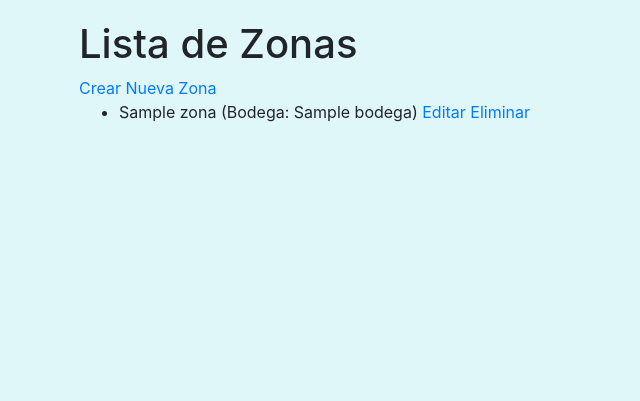
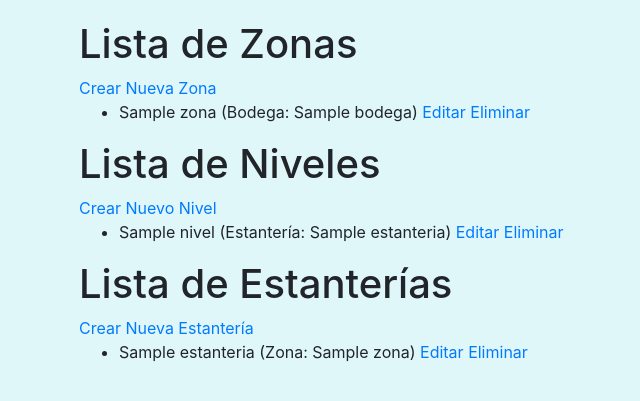
Before and after one commit to corsinf/BWMS, a Django app: page /gestion_bodegas/ubicaciones/zonas/ in a window 1280 px wide. Shown: the top 401 px of the page, without its empty margins (201-841 px from the left). Run offline with Django 5.2, Linux system fonts and the light colour scheme; tables that the repository leaves empty hold one stand-in row (values such as "Sample post"); some libraries are stand-ins or nearby versions.

Commit message:
Cambios en views

```diff
--- a/gestion_bodegas/templates/gestion_bodegas/ubicaciones/zonas/lista_zonas.html
+++ b/gestion_bodegas/templates/gestion_bodegas/ubicaciones/zonas/lista_zonas.html
@@ -14,4 +14,30 @@
             <li>No hay zonas registradas.</li>
         {% endfor %}
     </ul>
+    <h1>Lista de Niveles</h1>
+    <a href="{% url 'crear_nivel' %}">Crear Nuevo Nivel</a>
+    <ul>
+        {% for nivel in niveles %}
+            <li>
+                {{ nivel.nombre }} (Estantería: {{ nivel.estanteria.nombre }})
+                <a href="{% url 'editar_nivel' nivel.pk %}">Editar</a>
+                <a href="{% url 'eliminar_nivel' nivel.pk %}">Eliminar</a>
+            </li>
+        {% empty %}
+            <li>No hay niveles registrados.</li>
+        {% endfor %}
+    </ul>
+    <h1>Lista de Estanterías</h1>
+    <a href="{% url 'crear_estanteria' %}">Crear Nueva Estantería</a>
+    <ul>
+        {% for estanteria in estanterias %}
+            <li>
+                {{ estanteria.nombre }} (Zona: {{ estanteria.zona.nombre }})
+                <a href="{% url 'editar_estanteria' estanteria.pk %}">Editar</a>
+                <a href="{% url 'eliminar_estanteria' estanteria.pk %}">Eliminar</a>
+            </li>
+        {% empty %}
+            <li>No hay estanterías registradas.</li>
+        {% endfor %}
+    </ul>
 {% endblock %}
--- a/gestion_bodegas/views/bodega/ubicaciones_views.py
+++ b/gestion_bodegas/views/bodega/ubicaciones_views.py
@@ -16,6 +16,13 @@ class ListaZonas(ListView):
     model = Zona
     template_name = 'gestion_bodegas/ubicaciones/zonas/lista_zonas.html'
     context_object_name = 'zonas'
+
+    def get_context_data(self, **kwargs):
+        context = super().get_context_data(**kwargs)
+        from ...models.bodega.ubicaciones import Estanteria, Nivel
+        context['estanterias'] = Estanteria.objects.all()
+        context['niveles'] = Nivel.objects.all()
+        return context
 
 class CrearZona(CreateView):
     model = Zona
```
